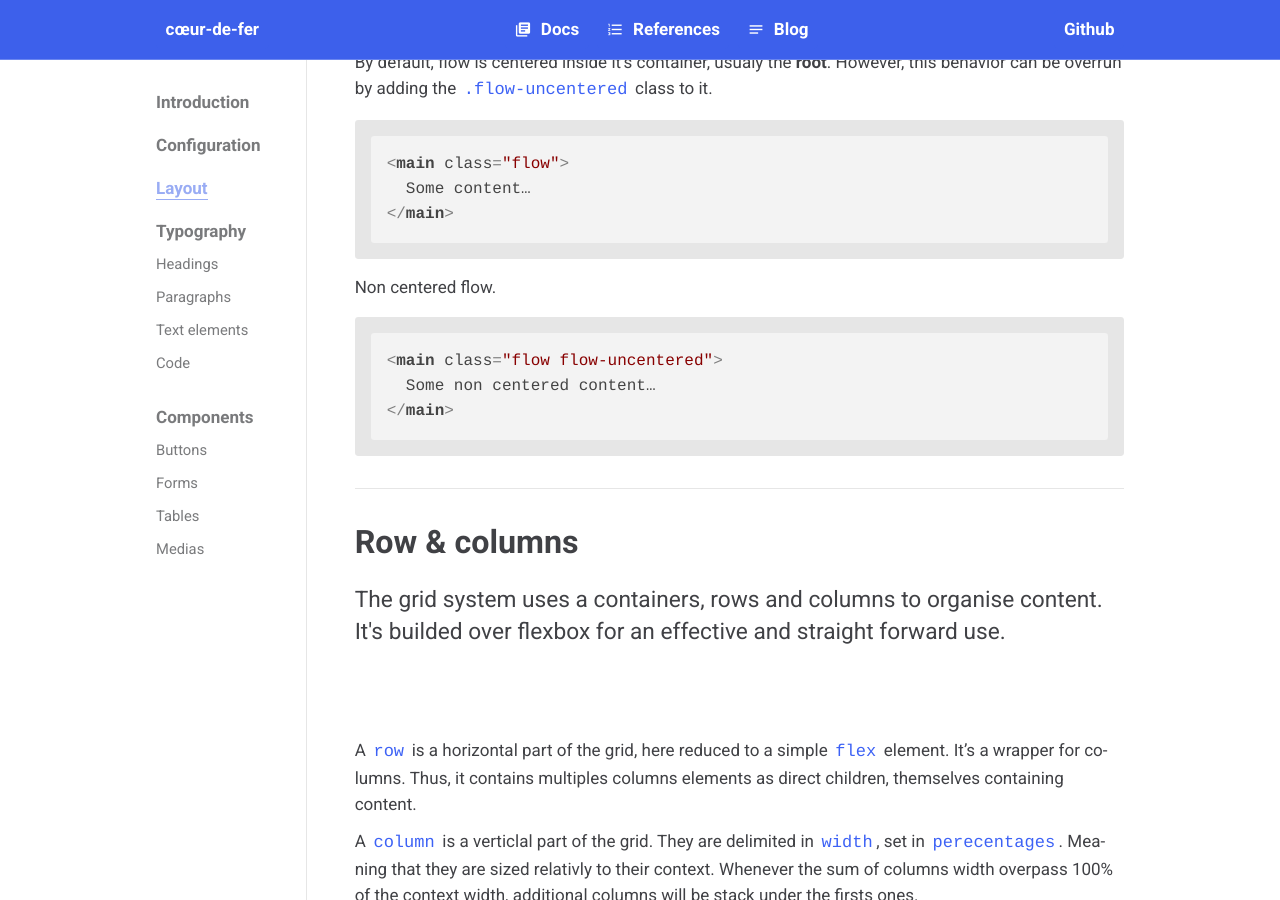
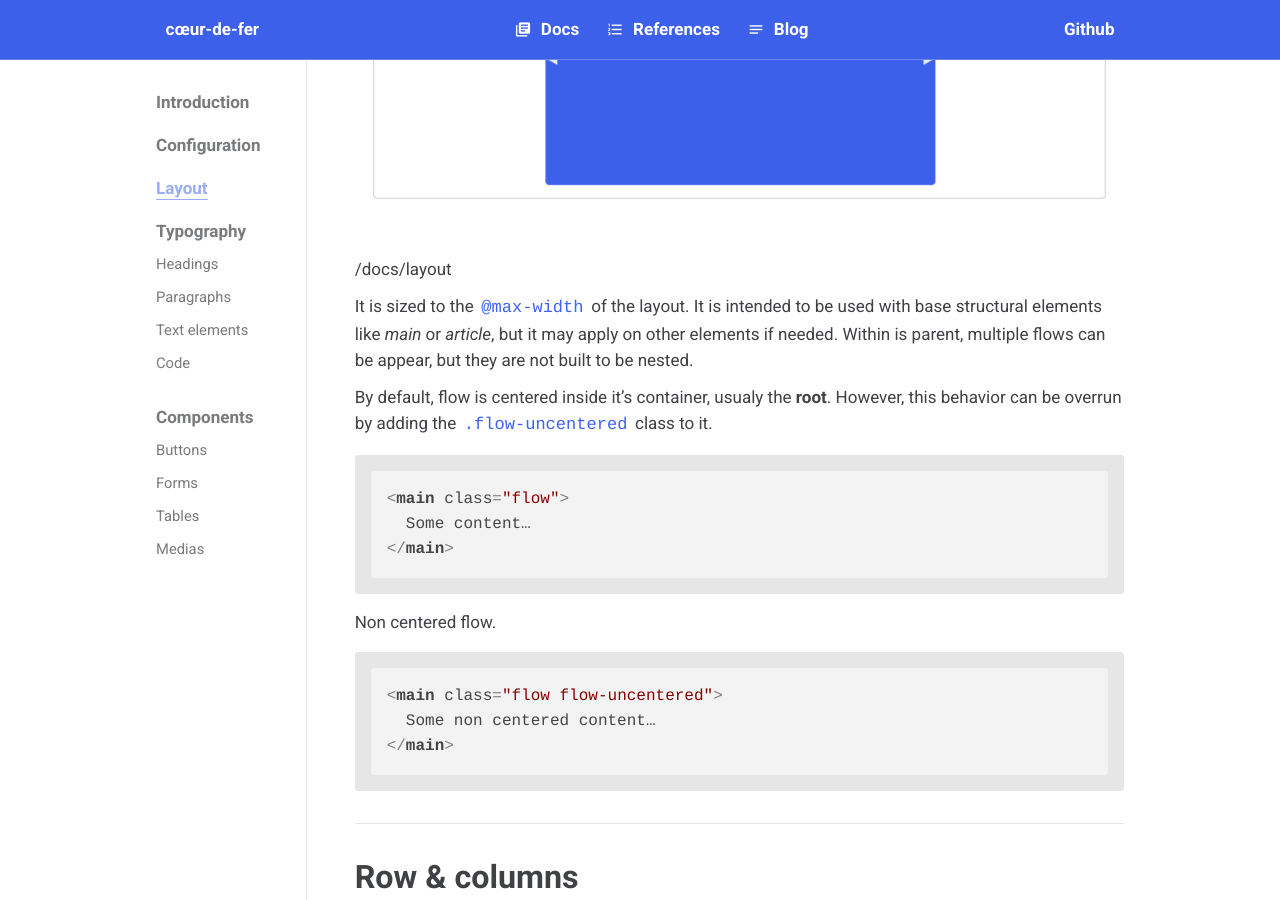
Before and after one commit to wizhou/coeur-de-fer, a Jekyll site: the page built from docs/_docs/layout/index.md, in a window 1280 px wide and 900 px high, scrolled down 2051 px. Built offline with Jekyll 4.4.1, drawn with Linux system fonts in a browser that asks for light colours; nearby versions of some CDN libraries.

Commit message:
Docs: images
Fix broken images link

```diff
--- a/docs/_docs/layout/index.md
+++ b/docs/_docs/layout/index.md
@@ -62,8 +62,10 @@ In order to fix a common footer problem and to properly display it at the page b
 <p class="lead">The flow is a first level container used for content. It has a fixed max width and is centered inside its parent.</p>
 
 <figure class="figure">
-  <img class="figure-image" src="flow@2x.png" alt="">
+  <img class="figure-image" src="{{ page.url | append: '/flow@2x.png' | relative_url }}" alt="">
 </figure>
+
+{{ page.url }}
 
 It is sized to the `@max-width` of the layout. It is intended to be used with base structural elements like *main* or *article*, but it may apply on other elements if needed. Within is parent, multiple flows can be appear, but they are not built to be nested.
 
@@ -90,7 +92,7 @@ Non centered flow.
 <p class="lead">The grid system uses a containers, rows and columns to organise content. It's builded over flexbox for an effective and straight forward use.</p>
 
 <figure class="figure">
-  <img class="figure-image" src="row@2x.png" alt="">
+  <img class="figure-image" src="{{ page.url | append: '/row@2x.png' | relative_url }}" alt="">
 </figure>
 
 A `row` is a horizontal part of the grid, here reduced to a simple `flex` element. It's a wrapper for columns. Thus, it contains multiples columns elements as direct children, themselves containing content.
@@ -128,7 +130,7 @@ Following variables allow to configure the columns in the `config.less` file..
 Columns can be moved to the right with the `offset-*` classes. Theses increase the left margin of a column by * columns. Thus, `.offset-6` will push a column over six columns.
 
 <figure class="figure">
-  <img class="figure-image" src="offset@2x.png" alt="">
+  <img class="figure-image" src="{{ page.url | append: '/offset@2x.png' | relative_url }}" alt="">
 </figure>
 
 
@@ -140,7 +142,7 @@ Columns can be moved to the right with the `offset-*` classes. Theses increase t
 <p class="lead">Aperture and marge are positionning for elements</p>
 
 <figure class="figure">
-  <img class="figure-image" src="aperture@2x.png" alt="">
+  <img class="figure-image" src="{{ page.url | append: '/aperture@2x.png' | relative_url }}" alt="">
 </figure>
 
 **Aperture** is used to create a gap between elements and is set with left and right `paddings`.
```
